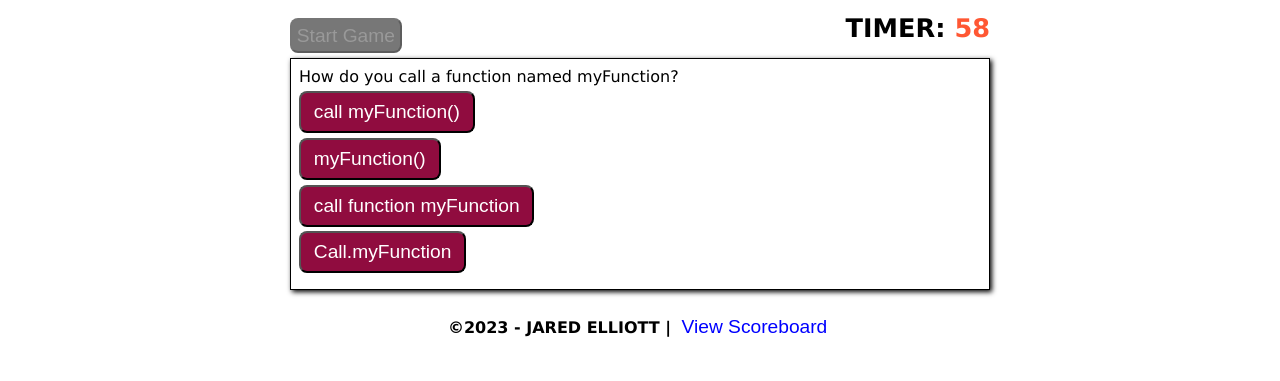
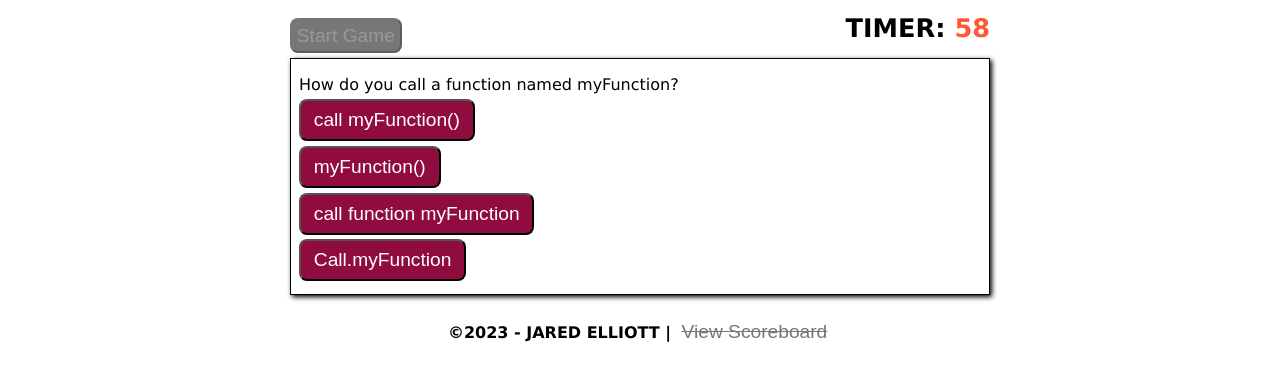
Before and after one commit to CLTJared/timed-coding-quiz, a plain HTML site: page index.html in a window 1280 px wide. Both pictures are taken after a click on the button "Start Game". Shown: the part 83-464 px from the top of the page. Drawn offline with Linux system fonts and the light colour scheme.

Commit message:
Changed scoreboard button css to match other standards used/style used. Moved game message above quiz questions.

```diff
--- a/assets/css/style.css
+++ b/assets/css/style.css
@@ -65,7 +65,7 @@ button {
     margin: .3rem 0;
 }
 
-button[disabled] {
+button:disabled,button[disabled] {
     background-color: #777;
     color: #999;
 }
@@ -81,10 +81,17 @@ button[data-type="question"] {
     padding: .5rem .8rem;
 }
 
-#btnScoreboard {
+button[data-type="scoreboard-view"] {
     background-color: transparent;
     color: blue;
     border: none;
+}
+
+button[data-type="scoreboard-view"]:disabled {
+    background-color: transparent;
+    color: #777;
+    border: none;
+    text-decoration: line-through;
 }
 
 #btnScoreboard:hover {
--- a/index.html
+++ b/index.html
@@ -23,8 +23,8 @@
 
             <!-- Game Board Area -->
             <div id="gameArea">
-                <!-- Elements will be added to this area for the game -->
-
+                <div id="gameMessage"></div>
+                <!-- divs will be changed to display: block/none in javascript to show and hide based on part of game you're in -->
                 <div id="gameStartMsg" style="display: block">
                     <h3>Coding Quiz Challenge</h3>
                     Try to answer the following javascript code-related questions with in the time limit. Keep in mind that incorrect answers will penalize your score/time by ten seconds!</div>
@@ -39,16 +39,16 @@
                     </ol>
                     <button id="reset-scoreboard">Reset Score</button>
                 </div>
-                <div id="gameMessage"></div>
             </div>
         </section>
     </main>
 
     <!-- Footer Content Goes Here -->
     <footer>
-        <h6>&copy;2023 - Jared Elliott | <button id="btnScoreboard">View Scoreboard</button></h6>
+        <h6>&copy;2023 - Jared Elliott | <button id="btnScoreboard" data-type="scoreboard-view">View Scoreboard</button></h6>
     </footer>
 
+    <!-- Add the javascript file containing game functionality -->
     <script src="assets/javascript/game.js"></script>
 </body>
 </html>
```
